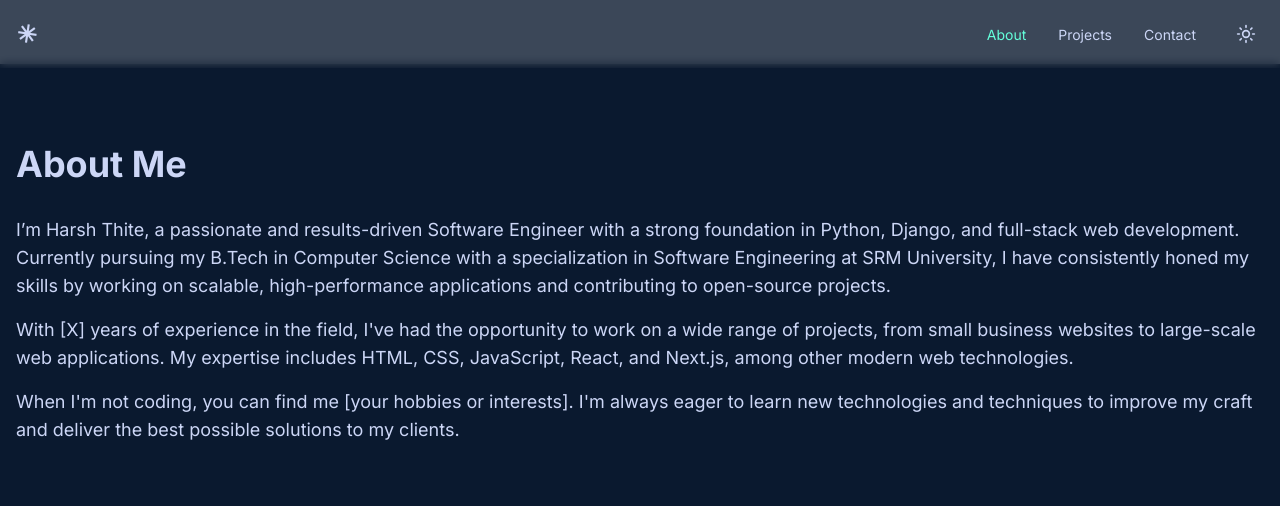
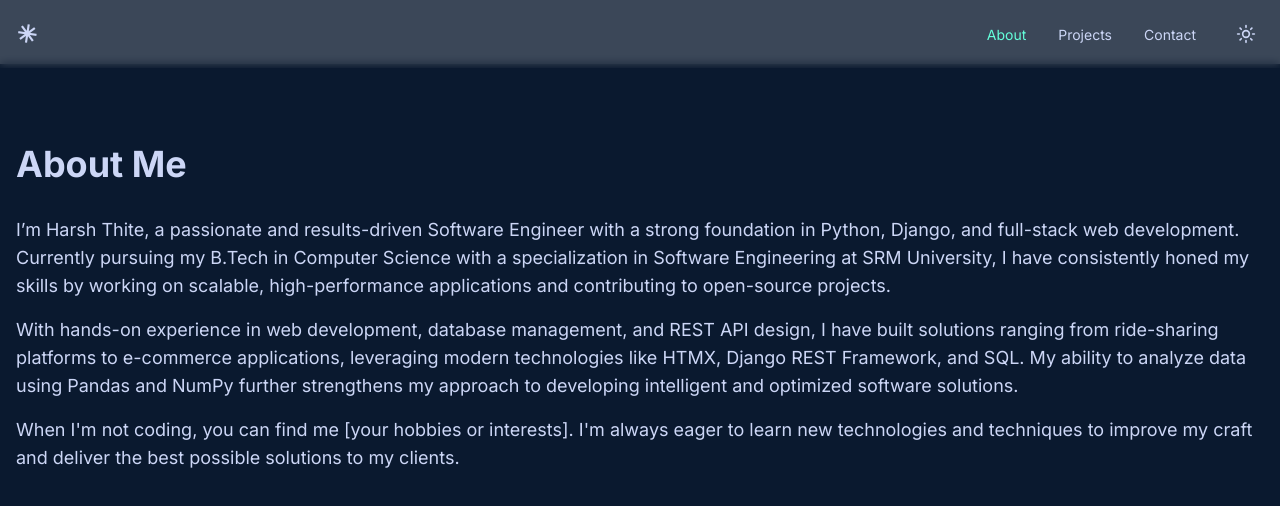
Before and after one commit to harsh-thite/Portfolio, a Next.js app: page /about in a window 1280 px wide. Shown: the top 506 px of the page. Built offline with nearby package versions, Linux system fonts and the light colour scheme.

Commit message:
`Update About page content with new experience and skills description`

```diff
--- a/app/about/page.tsx
+++ b/app/about/page.tsx
@@ -14,10 +14,12 @@ export default function About() {
           applications and contributing to open-source projects.
         </p>
         <p className="text-lg mb-4">
-          With [X] years of experience in the field, I've had the opportunity to
-          work on a wide range of projects, from small business websites to
-          large-scale web applications. My expertise includes HTML, CSS,
-          JavaScript, React, and Next.js, among other modern web technologies.
+          With hands-on experience in web development, database management, and
+          REST API design, I have built solutions ranging from ride-sharing
+          platforms to e-commerce applications, leveraging modern technologies
+          like HTMX, Django REST Framework, and SQL. My ability to analyze data
+          using Pandas and NumPy further strengthens my approach to developing
+          intelligent and optimized software solutions.
         </p>
         <p className="text-lg">
           When I'm not coding, you can find me [your hobbies or interests]. I'm
```
